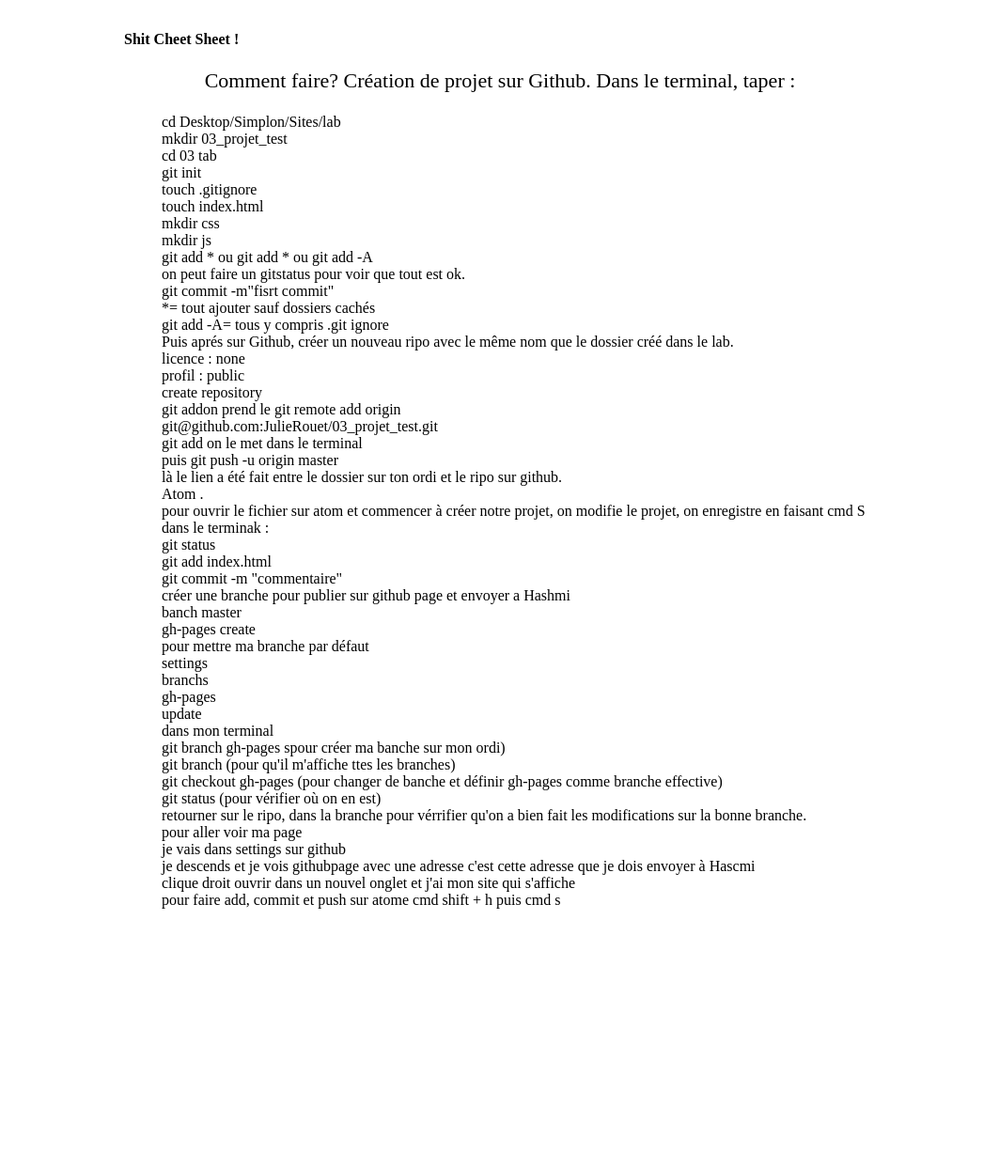
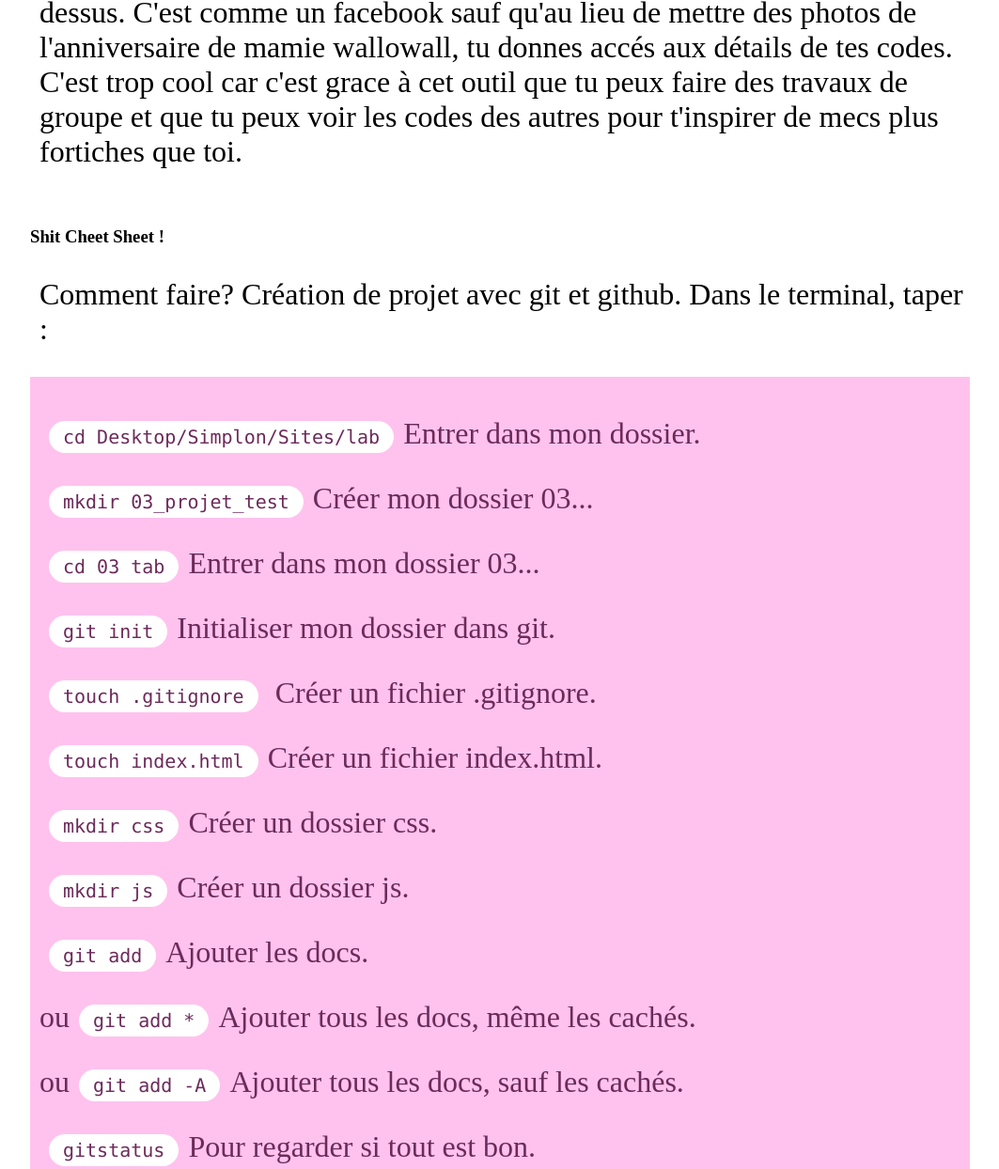
Before and after one commit to JulieRouet/04-projet-css, a plain HTML site: page index.html in a window 1280 px wide. Shown: the part 428-1672 px from the top of the page at 94% size, without its empty margins (108-1171 px from the left). Before the commit the page ends 1430 px from the top, so only its background shows below. Drawn offline with Linux system fonts and the light colour scheme.

Commit message:
code semantique

```diff
--- a/css/cheat-sheet.css
+++ b/css/cheat-sheet.css
@@ -19,24 +19,51 @@ h1  {
   text-align : center;
 }
 
-/* header */
+/* section */
 
 section {
   padding: 5px 20px;
   margin: auto;
-  width: 800px;
+  width: 1000px;
   height: auto;
   background-color: white
   }
 
-p{
-     font-size: 22px;
+p {
+     font-size: 32px;
      font-family : 'Daydreamer';
-     text-align : center;
+     text-align; left;
+     margin-left: 10px;
+    }
+
+ code {
+         background-color: #000;
+         border-radius: 50px;
+         color: white;
+         padding: 5px 15px;
+         font-family: menlo, monospace;
+         font-size: 20px;
+         margin-right: 10px;
+         margin-left: 10px;
      }
-ul {
-  list-style: none;
-}
 
-.commentaire {font-size: 16px;
-font-family : 'Daydreamer';}
+   /*  div */
+
+     div {
+         position: relative;
+         margin: auto 0;
+         width: 100%;
+         padding-top: 10px;
+         padding-bottom: 10px;
+         background-color: #fff;
+         color: #000;
+     }
+     /* background block colors  Class*/
+
+/* pink */
+.pink { background-color: #ffc2ee; color: #6c2a5a; }
+.pink code { background-color: #fff; color: #6c2a5a; }
+
+/* green */
+.green { background-color: #87fee1; color: #235045; }
+.green code{ background-color: #fff; color: #235045; }
--- a/index.html
+++ b/index.html
@@ -10,7 +10,7 @@
       <h1>git git git, hourra !</h1>
     </header>
     <section>
-      <h3>Quoi tu dis? </h3>
+      <h2>Quoi tu dis? </h2>
         <p>
           Pour créer ton site internet, tu as besoin de deux autres outils qui vont de pairs avec Atom. C'est Git et Github.
           Git est ce qu'on appelle un système de visionning, il enregistre toutes les modifications en HTML et CSS que tu va faire sur ta page. Pour faire simple, c'est une sorte d'historique qui te permet de retourner en arrière, de récupérer des trucs que tu aurais effacés mais que tu veux finalement récupérer etc...
@@ -18,61 +18,69 @@
         </p>
   </section>
   <section>
-    <h4>Shit Cheet Sheet !</h4>
-      <p>Comment faire? Création de projet sur Github. Dans le terminal, taper :
-        <ul>
-		        <li>cd Desktop/Simplon/Sites/lab</li>
-		        <li>mkdir 03_projet_test</li>
-		        <li>cd 03 tab</li>
-		        <li>git init</li>
-		        <li>touch .gitignore</li>
-		        <li>touch index.html</li>
-		        <li>mkdir css</li>
-		        <li>mkdir js</li>
-		        <li>git add  * ou git add  * ou git add  -A</li>
-            <li class= "commentaire">on peut faire un gitstatus pour voir que tout est ok.</li>
-		        <li>git commit -m"fisrt commit"</li>
-            <li class= "commentaire"> *= tout ajouter sauf dossiers cachés</li>
-            <li class= "commentaire">git add -A= tous y compris .git ignore</li>
-            <li class= "commentaire">Puis aprés sur Github, créer un nouveau ripo avec le même nom que le dossier créé dans le lab.</li>
-            <li>licence : none</li>
-            <li>profil : public</li>
-            <li>create repository</li>
-            <li class= "commentaire">git addon prend le git remote add origin</li>
-            <li>git@github.com:JulieRouet/03_projet_test.git</li>
-            <li class= "commentaire">git add on le met dans  le terminal</li>
-            <li>puis 	git push -u origin master</li>
-            <li class= "commentaire">là le lien a été fait entre le dossier sur ton ordi et le ripo sur github.</li>
-            <li>Atom  .</li>
-            <li class= "commentaire">pour ouvrir le fichier sur atom et commencer à créer notre projet, on modifie le projet, on enregistre en faisant cmd S</li>
-            <li class= "commentaire">dans le terminak :</li>
-            <li>git status</li>
-            <li>git add index.html</li>
-            <li>git commit -m "commentaire"</li>
-            <li class= "commentaire">créer une branche pour publier sur github page et  envoyer a Hashmi</li>
-            <li>banch master</li>
-            <li>gh-pages     create</li>
-            <li class= "commentaire">pour mettre ma branche par défaut</li>
-            <li>settings</li>
-            <li>branchs</li>
-            <li>gh-pages</li>
-            <li>update</li>
-            <li class= "commentaire">dans mon terminal</li>
-            <li>git branch gh-pages spour créer ma banche sur mon ordi)</li>
-            <li>git branch (pour qu'il m'affiche ttes les branches)</li>
-            <li>git checkout gh-pages (pour changer de banche et définir gh-pages comme branche effective)</li>
-            <li>git status (pour vérifier où on en est)</li>
-            <li class= "commentaire">retourner sur le ripo,
-            dans la branche pour vérrifier qu'on a bien fait les modifications sur la bonne branche.</li>
-            <li class= "commentaire">pour aller voir ma page</li>
-            <li class= "commentaire">je vais dans settings sur github</li>
-            <li class= "commentaire">je descends
-            et je vois githubpage avec une adresse c'est cette adresse que je dois envoyer à Hascmi</li>
-            <li class= "commentaire">clique droit ouvrir dans un nouvel onglet
-            et j'ai mon site qui s'affiche</li>
-            <li class= "commentaire">pour faire add, commit et push sur atome cmd shift + h puis cmd s </li>
-        </ul>
-      </p>
+    <h3>Shit Cheet Sheet !</h3>
+      <p>Comment faire? Création de projet avec git et github. Dans le terminal, taper : </p>
+        <div class="pink">
+          <p><code>cd Desktop/Simplon/Sites/lab</code>Entrer dans mon dossier.</p>
+          <p><code>mkdir 03_projet_test</code>Créer mon dossier 03...</p>
+          <p><code>cd 03 tab</code>Entrer dans mon dossier 03...</p>
+          <p><code>git init</code>Initialiser mon dossier dans git.</p>
+          <p><code>touch .gitignore</code> Créer un fichier .gitignore.</p>
+          <p><code>touch index.html</code>Créer un fichier index.html.</p>
+          <p><code>mkdir css</code>Créer un dossier css.</p>
+          <p><code>mkdir js</code>Créer un dossier js.</p>
+          <p><code>git add</code>Ajouter les docs.</p>
+          <p>ou<code>git add *</code>Ajouter tous les docs, même les cachés.</p>
+          <p>ou<code>git add  -A</code>Ajouter tous les docs, sauf les cachés.</p>
+          <p><code>gitstatus</code>Pour regarder si tout est bon.</p>
+          <p><code>git commit -m"fisrt commit"</code>Faire un commit sur git et nommer se commit.</p>
+        </div>
+      <p>Aller sur github:</p>
+        <div class="green">
+          <p><code>+ new repository</code>Créer ripo avec le même nom que le dossier du lab.</p>
+          <p>Cocher<code>licence "none"</code></p>
+          <p>Cocher<code>Profil "public"</code></p>
+          <p>Cocher<code>"Create repository"</code></p>
+          <p><code>"+ new repository"</code>Créer ripo avec le même nom que le dossier du lab.</p>
+          <p>Copier le lien<code>git remote add origin git@github.com:JulieR/03_projet_test.git</code></p>
+        </div>
+      <p>Aller dans votre terminal:</p>
+        <div class="pink">
+          <p>Coller le lien<code>git remote add origin git@github.com:JulieR/03_projet_test.git</code></p>
+          <p><code>git add</code>Pour faire le lien entre git et github.</p>
+          <p><code>git push -u origin master</code>Le lien a été fait.</p>
+          <p><code>git status</code>Pour tout vérifier.</p>
+          <p><code>Atom .</code>Pour ouvrir le dossier sur Atom.</p>
+        </div>
+      <p>Aller sur github:</p>
+        <div class="green">
+          <p>Aller dans<code>branch master</code>pour créer une branche.</p>
+          <p>Nommer<code>gh-pages</code><code>"Create"</code></p>
+          <p>Cocher<code>Profil "public"</code></p>
+          <p>Aller dans<code>"settings"</code>pour mettre ma branche par défaut</p>
+          <p><code>"branchs"</code></p>
+          <p><code>"gh-pages"</code></p>
+          <p><code>"update"</code></p>
+        </div>
+      <p>Aller dans votre terminal:</p>
+        <div class="pink">
+          <p><code>git branch gh-pages</code>Pour créer ma banche sur mon ordi.</p>
+          <p><code>git branch</code>Pour qu'il m'affiche toutes les branches.</p>
+          <p><code>git checkout gh-pages</code>pour changer de banche et définir gh-pages comme branche effective.</p>
+          <p><code>git status</code>Pour vérifier où on en est.</p>
+          <p><code>Atom .</code>Pour ouvrir le dossier sur Atom.</p>
+        </div>
+      <p>Retourner sur votre ripo dans github, pour vérrifier qu'on a bien fait les modifications sur la bonne branche:</p>
+        <div class="green">
+          <p>Aller dans<code>"settings"</code>pour aller voir ma page.</p>
+          <p>Je descends
+          et je vois une adresse. Bravo, c'est cette adresse que je dois envoyer pour qu'on puisse consulter ma page !</p>
+        </div>
+
+
+
+
+
     </section>
 </body>
 </html>
```
